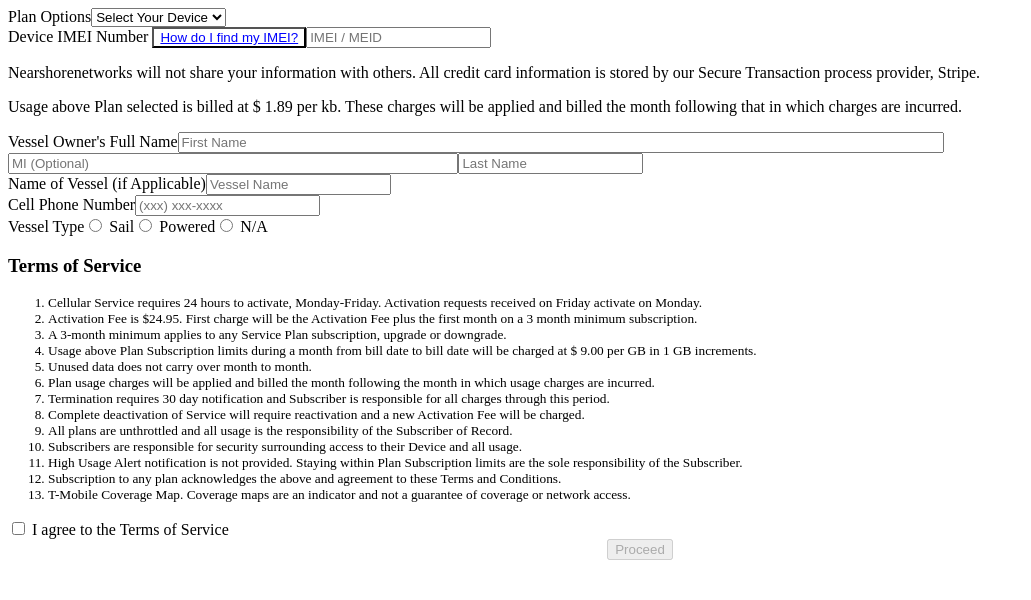
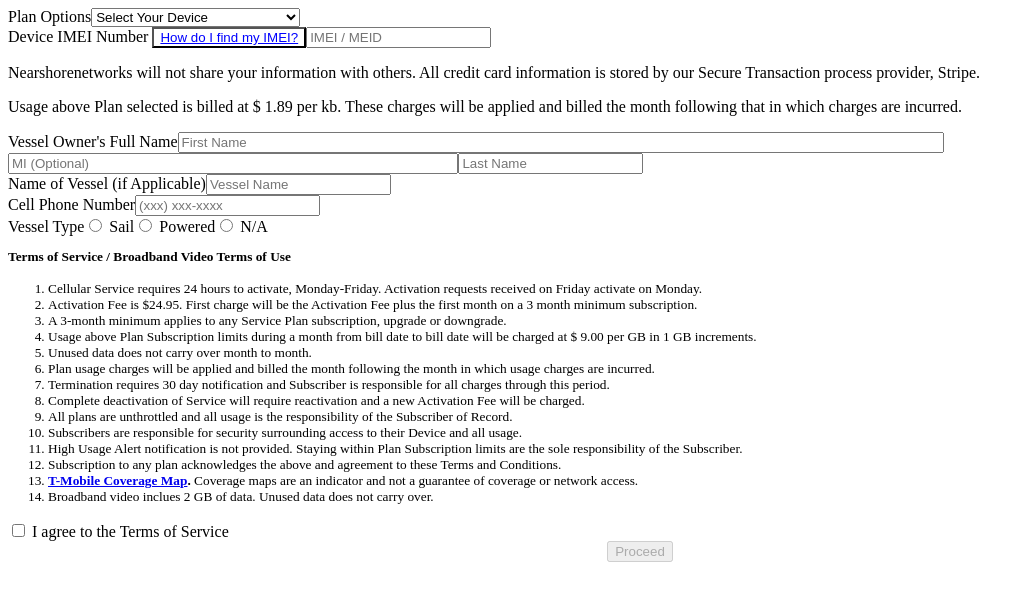
Before and after one commit to bherila/nautic, a React (Create React App) app: page / in a window 1280 px wide. Shown: the top 600 px of the page, without its empty margins (0-1031 px from the left). Built offline with nearby package versions, Linux system fonts and the light colour scheme; the HTML template or start-up script is replaced by a standard one.

Commit message:
Update index.tsx

```diff
--- a/src/index.tsx
+++ b/src/index.tsx
@@ -6,20 +6,6 @@ import "./styles.css";
 declare var Checkout: any;
 const renderInstallDate = false;
 const renderDealerFields = false;
-
-const isLuhnValid = (function luhn(array) {
-  return function(number) {
-    let len = number ? number.length : 0,
-      bit = 1,
-      sum = 0;
-
-    while (len--) {
-      sum += !(bit ^= 1) ? parseInt(number[len], 10) : array[number[len]];
-    }
-
-    return sum % 10 === 0 && sum > 0;
-  };
-})([0, 2, 4, 6, 8, 1, 3, 5, 7, 9]);
 
 interface RegistrationState {
   selectedPlan: string[];
@@ -122,6 +108,11 @@ const planOptions: PlanOption[] = [
       { name: "Standard", price: 29.99 },
       { name: "CloudWatch", price: 69.99 }
     ]
+  },
+  {
+    name: "Broadband Video Only",
+    price: 14.99,
+    checkoutId: "PLR0V9PRNYVHVUNNCSX7P20621"
   }
 ];
 class NauticAlert extends React.Component<{}, RegistrationState> {
@@ -280,15 +271,6 @@ class NauticAlert extends React.Component<{}, RegistrationState> {
               />
               &nbsp; Include Broadband Video + $14.99
             </label>
-            <p className="text-block-19">
-              * includes 2GB data
-              <br />
-              Unused data does not carry over
-              <br />
-              Additional data usage $7.50 per gb
-              <br />
-              Subscriber is responsible for all usage and charges
-            </p>
           </React.Fragment>
         )}
         {renderInstallDate && (
@@ -512,7 +494,9 @@ class NauticAlert extends React.Component<{}, RegistrationState> {
   renderTerms() {
     return (
       <div>
-        <h3>Terms of Service</h3>
+        <h3 style={{ fontSize: "10pt" }}>
+          Terms of Service / Broadband Video Terms of Use
+        </h3>
         <ol style={{ columnCount: 1 }}>
           {[
             "Cellular Service requires 24 hours to activate, Monday-Friday.  Activation requests received on Friday activate on Monday.",
@@ -527,11 +511,17 @@ class NauticAlert extends React.Component<{}, RegistrationState> {
             "Subscribers are responsible for security surrounding access to their Device and all usage.",
             "High Usage Alert notification is not provided.  Staying within Plan Subscription limits are the sole responsibility of the Subscriber.",
             "Subscription to any plan acknowledges the above and agreement to these Terms and Conditions.",
-            "‍T-Mobile Coverage Map. Coverage maps are an indicator and not a guarantee of coverage or network access."
+            coverageMapTerm,
+            "Broadband video inclues 2 GB of data. Unused data does not carry over."
           ].map(i => (
             <li style={{ fontSize: "10pt" }}>{i}</li>
           ))}
         </ol>
+        {/* <p>Broadband video terms of use</p>
+        <ol>
+          <li>Includes 2 GB of data.</li>
+          <li>Unused data does not carry over.</li>
+        </ol> */}
         <label>
           <input
             type="checkbox"
@@ -568,5 +558,36 @@ class NauticAlert extends React.Component<{}, RegistrationState> {
   }
 }
 
+const isLuhnValid = (function luhn(array) {
+  return function(number) {
+    let len = number ? number.length : 0,
+      bit = 1,
+      sum = 0;
+
+    while (len--) {
+      sum += !(bit ^= 1) ? parseInt(number[len], 10) : array[number[len]];
+    }
+
+    return sum % 10 === 0 && sum > 0;
+  };
+})([0, 2, 4, 6, 8, 1, 3, 5, 7, 9]);
+
+const coverageMapTerm = (
+  <React.Fragment>
+    <b>
+      <a
+        href="https://www.t-mobile.com/coverage/coverage-map"
+        target="_blank"
+        rel="noopener noreferrer"
+      >
+        T-Mobile Coverage Map
+      </a>
+      .&nbsp;
+    </b>
+    Coverage maps are an indicator and not a guarantee of coverage or network
+    access.
+  </React.Fragment>
+);
+
 const rootElement = document.getElementById("root");
 render(<NauticAlert />, rootElement);
```
